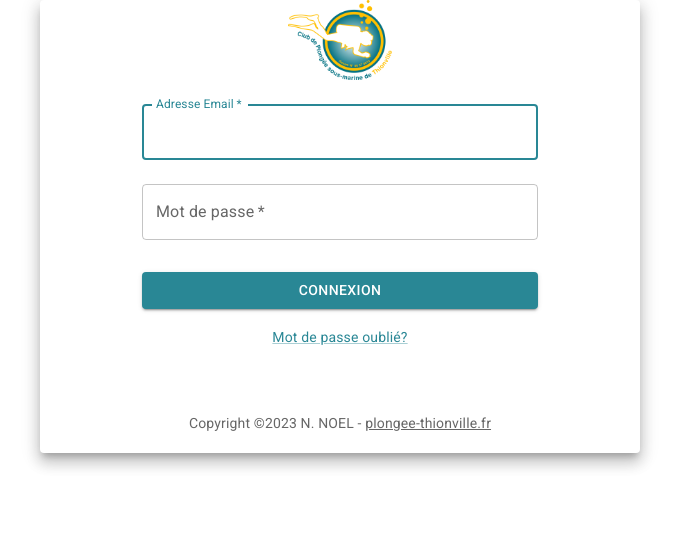
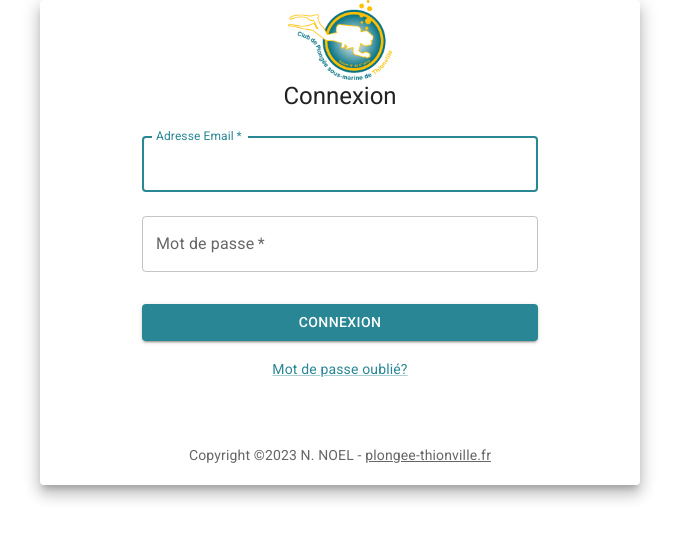
Before and after one commit to oberi0n/divingAppV2, a React (Create React App) app: page / in a window 1280 px wide. Shown: the top 540 px of the page, without its empty margins (300-979 px from the left). Built offline with nearby package versions, Linux system fonts and the light colour scheme.

Commit message:
Update Login

```diff
--- a/src/components/Login.jsx
+++ b/src/components/Login.jsx
@@ -89,7 +89,7 @@ const Login = () => {
           <img src={logo} className="App-logo" alt="logo" />
 
           <Typography component="h1" variant="h5">
-
+            Connexion
           </Typography>
           <Box component="form" onSubmit={handleSubmit} noValidate sx={{ mt: 1, color: '#298795' }}>
             <TextField
```
Also changed, not shown: firebase.json.
